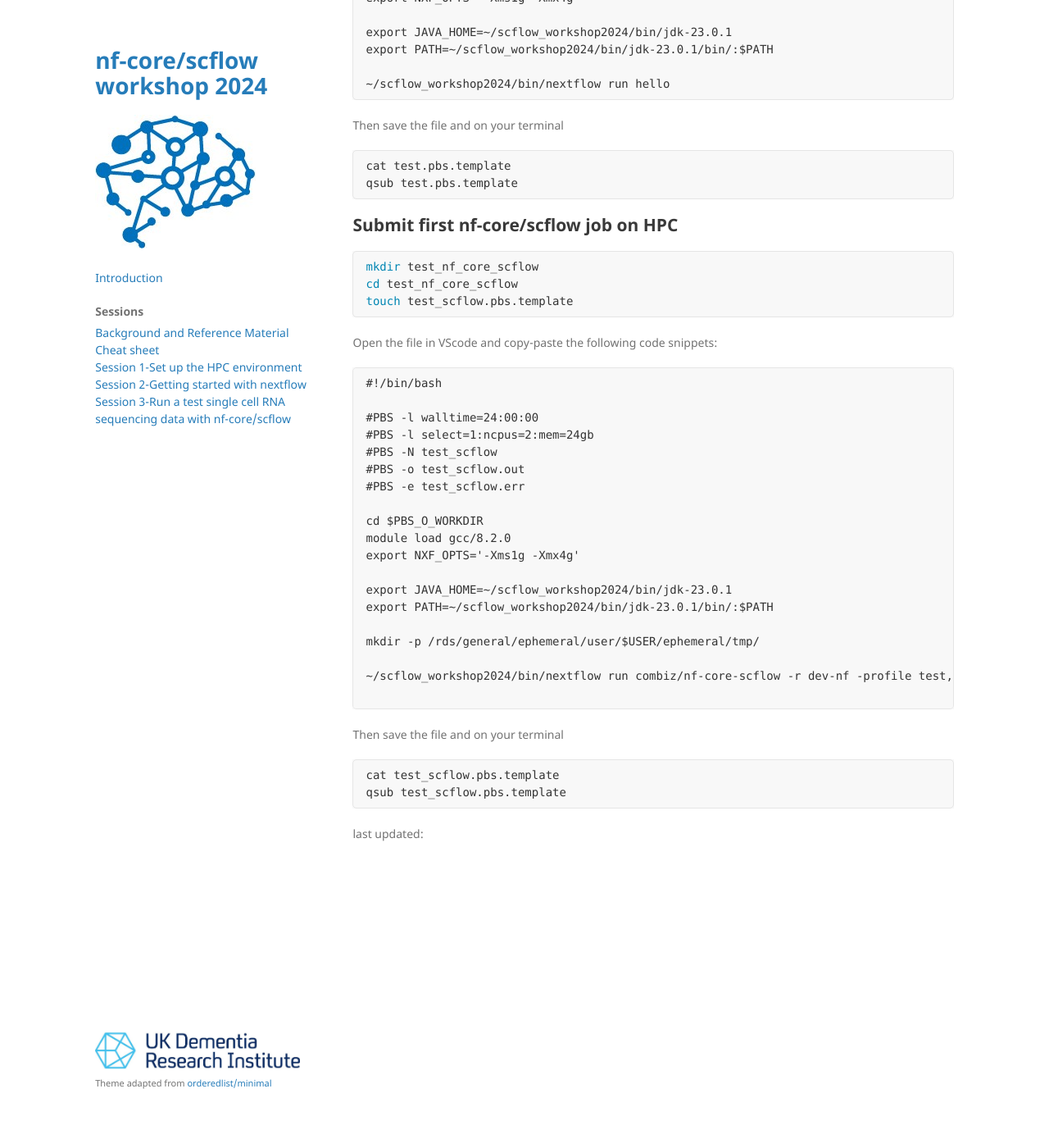
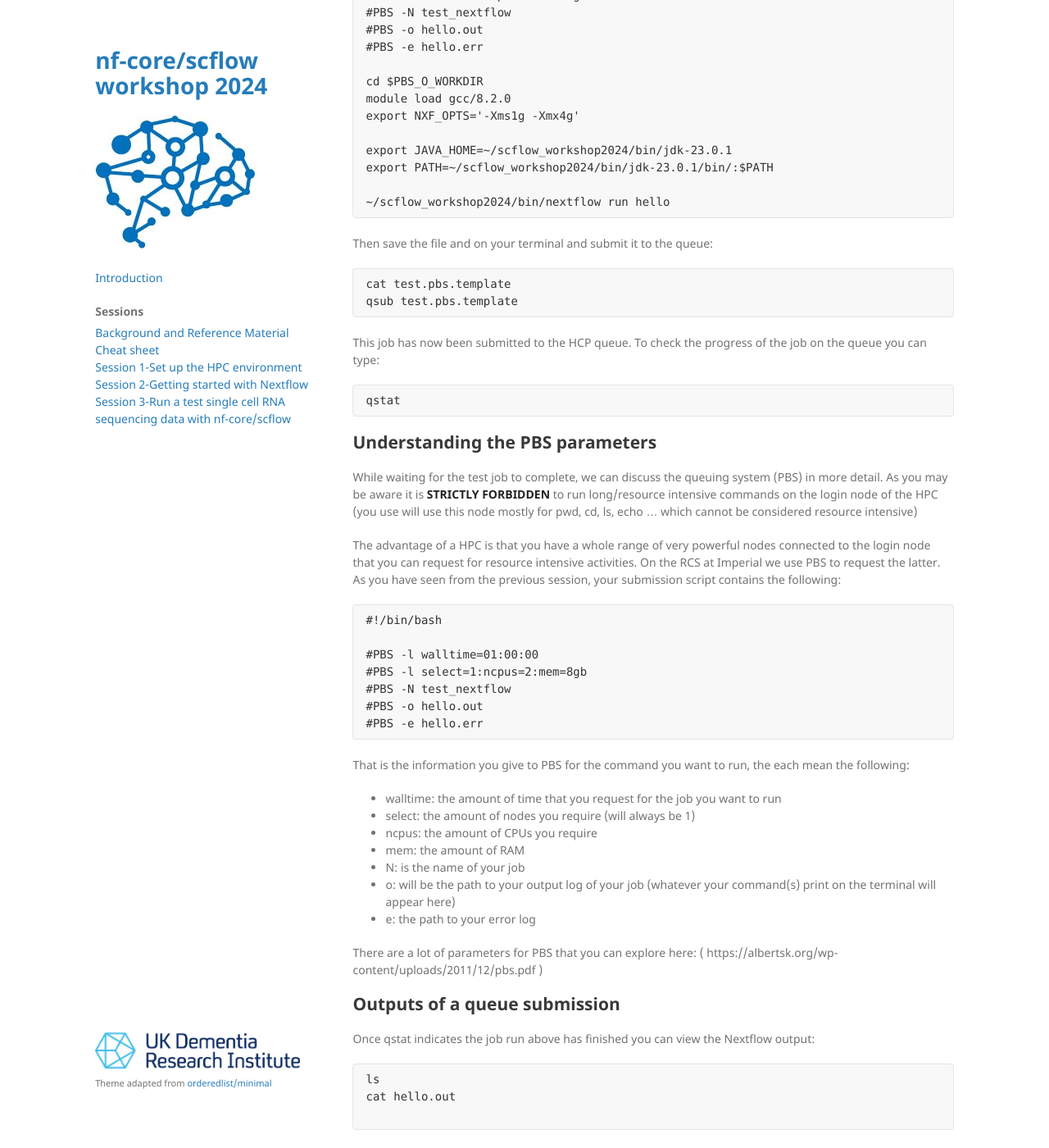
Before and after one commit to nfancy/scflow-workshop2024.github.io, a Jekyll site: the page built from docs/pages/main/session-2.md, in a window 1280 px wide and 1400 px high, scrolled down 1568 px. Shown: the whole window at 82% size. Built offline with Jekyll 4.4.1, drawn with Linux system fonts in a browser that asks for light colours; the repository's description, which GitHub fills in, is left out; some of the changed text lies outside the part shown.

Commit message:
Added HPC job submission to Session 2

````diff
--- a/docs/_config.yml
+++ b/docs/_config.yml
@@ -6,7 +6,7 @@ authour: MAP Team
 
 domain: scflow-workshop2024.github.io
 url: https://nfancy.github.io/scflow-workshop2024.github.io/
-baseurl: /scflow-workshop2024.github.io
+#baseurl: /scflow-workshop2024.github.io
 
 remote_theme: pages-themes/minimal@v0.2.0
 plugins:
--- a/docs/pages/main/session-2.md
+++ b/docs/pages/main/session-2.md
@@ -2,12 +2,12 @@
 layout: doc
 tool: true
 
-title: Session 2-Getting started with nextflow
+title: Session 2-Getting started with Nextflow
 ---
 
 ## Prepare workspace
 
-It's important to prepare your workspace before runnning any analysis. We will first create the workshop directory and install all the required softwares.
+We need to install Nextflow and prepare your workspace before runnning any analyses. We will first create the workshop directory and install all the required software.
 
 ```bash
 mkdir -p scflow_workshop2024
@@ -33,9 +33,12 @@ chmod +x nextflow
 
 ## Download Java
 
+We need to install Java:
+
 ```bash
 wget https://download.oracle.com/java/23/latest/jdk-23_linux-x64_bin.tar.gz
 tar -xvzf jdk-23_linux-x64_bin.tar.gz
+rm jdk-23_linux-x64_bin.tar.gz
 ```
 
 Let's inspect what we have in our directories so far:
@@ -48,7 +51,7 @@ pwd
 ls
 ```
 
-## Run "Hello World" to continue the legacy
+## Run "Hello World" Nextflow pipeline to continue the legacy
 
 ```bash
 export JAVA_HOME=~/scflow_workshop2024/bin/jdk-23.0.1
@@ -63,7 +66,11 @@ pwd
 ls
 ```
 
+Working files produced during the pipeline processing are put into  directories inside "work".
+
 ## Submit first nextflow job on HPC
+
+Next we will submit a nextflow job to the cluster, using the working directory test_nextflow:
 
 ```bash
 mkdir test_nextflow
@@ -71,7 +78,7 @@ cd test_nextflow
 touch test.pbs.template
 ```
 
-Open the file in VScode and copy-paste the following code snippets:
+Open the file test.pbs.template in VScode and copy-paste the following code snippet:
 
 ```
 #!/bin/bash
@@ -92,48 +99,51 @@ export PATH=~/scflow_workshop2024/bin/jdk-23.0.1/bin/:$PATH
 ~/scflow_workshop2024/bin/nextflow run hello
 ```
 
-Then save the file and on your terminal
+Then save the file and on your terminal and submit it to the queue:
 
 ```
 cat test.pbs.template
 qsub test.pbs.template
 ```
+This job has now been submitted to the HCP queue.  To check the progress of the job on the queue you can type:
 
-## Submit first nf-core/scflow job on HPC
-
-```bash
-mkdir test_nf_core_scflow
-cd test_nf_core_scflow
-touch test_scflow.pbs.template
+```
+qstat
 ```
 
-Open the file in VScode and copy-paste the following code snippets:
+## Understanding the PBS parameters
+
+While waiting for the test job to complete, we can discuss the queuing system (PBS) in more detail. As you may be aware it is **STRICTLY FORBIDDEN** to run long/resource intensive commands on the login node of the HPC (you use will use this node mostly for pwd, cd, ls, echo ... which cannot be considered resource intensive)
+
+The advantage of a HPC is that you have a whole range of very powerful nodes connected to the login node that you can request for resource intensive activities. On the RCS at Imperial we use PBS to request the latter. As you have seen from the previous session, your submission script contains the following:
 
 ```
 #!/bin/bash
 
-#PBS -l walltime=24:00:00
-#PBS -l select=1:ncpus=2:mem=24gb
-#PBS -N test_scflow
-#PBS -o test_scflow.out
-#PBS -e test_scflow.err
+#PBS -l walltime=01:00:00
+#PBS -l select=1:ncpus=2:mem=8gb
+#PBS -N test_nextflow
+#PBS -o hello.out
+#PBS -e hello.err
+```
 
-cd $PBS_O_WORKDIR
-module load gcc/8.2.0
-export NXF_OPTS='-Xms1g -Xmx4g'
+That is the information you give to PBS for the command you want to run, the each mean the following:
+- walltime: the amount of time that you request for the job you want to run
+- select: the amount of nodes you require (will always be 1)
+- ncpus: the amount of CPUs you require
+- mem: the amount of RAM
+- N: is the name of your job
+- o: will be the path to your output log of your job (whatever your command(s) print on the terminal will appear here)
+- e: the path to your error log
 
-export JAVA_HOME=~/scflow_workshop2024/bin/jdk-23.0.1
-export PATH=~/scflow_workshop2024/bin/jdk-23.0.1/bin/:$PATH
+There are a lot of parameters for PBS that you can explore here: ( https://albertsk.org/wp-content/uploads/2011/12/pbs.pdf )
 
-mkdir -p /rds/general/ephemeral/user/$USER/ephemeral/tmp/
+## Outputs of a queue submission
 
-~/scflow_workshop2024/bin/nextflow run combiz/nf-core-scflow -r dev-nf -profile test,singularity,imperial
+Once qstat indicates the job run above has finished you can view the Nextflow output:
 
 ```
-
-Then save the file and on your terminal
+ls
+cat hello.out
 
 ```
-cat test_scflow.pbs.template
-qsub test_scflow.pbs.template
-```
````
Also changed, not shown: other parts of docs/pages/main/session-2.md (+1 -1 lines), docs/pages/main/session-3.md (+0 -25 lines).
